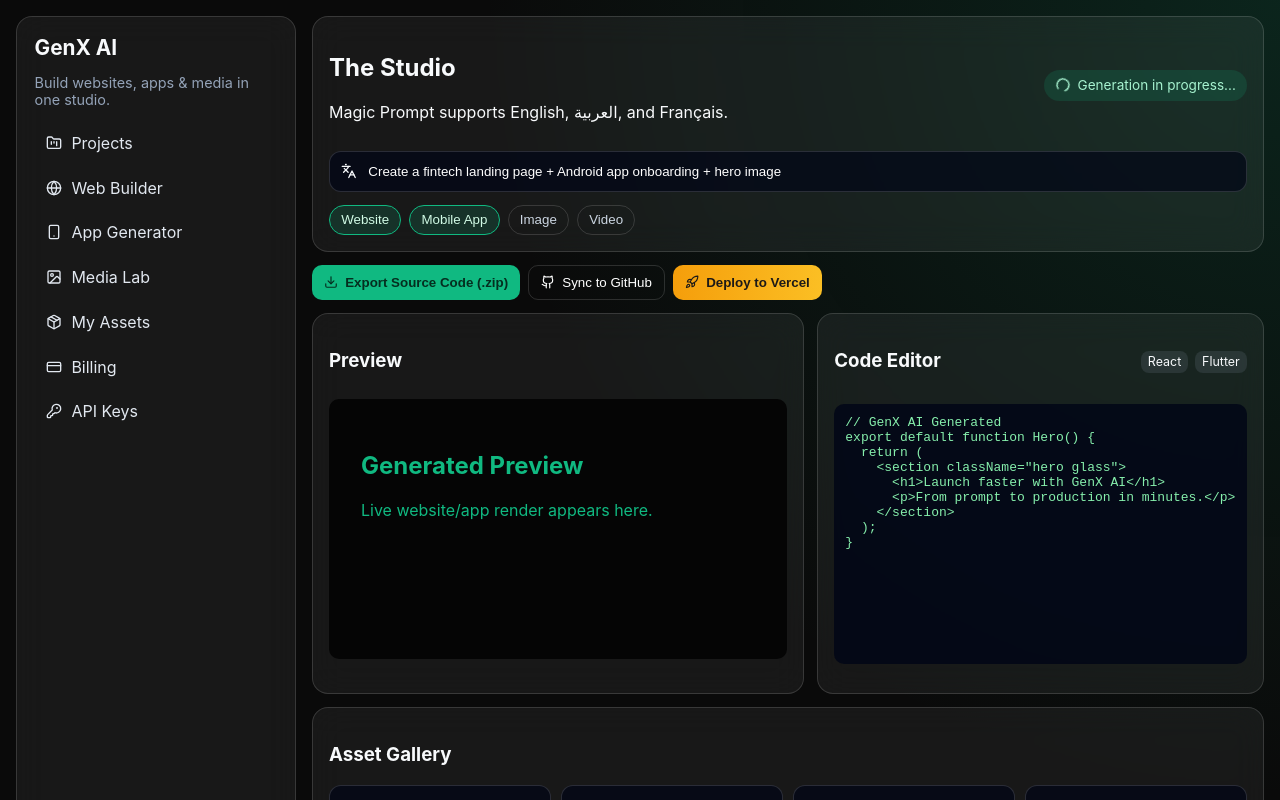
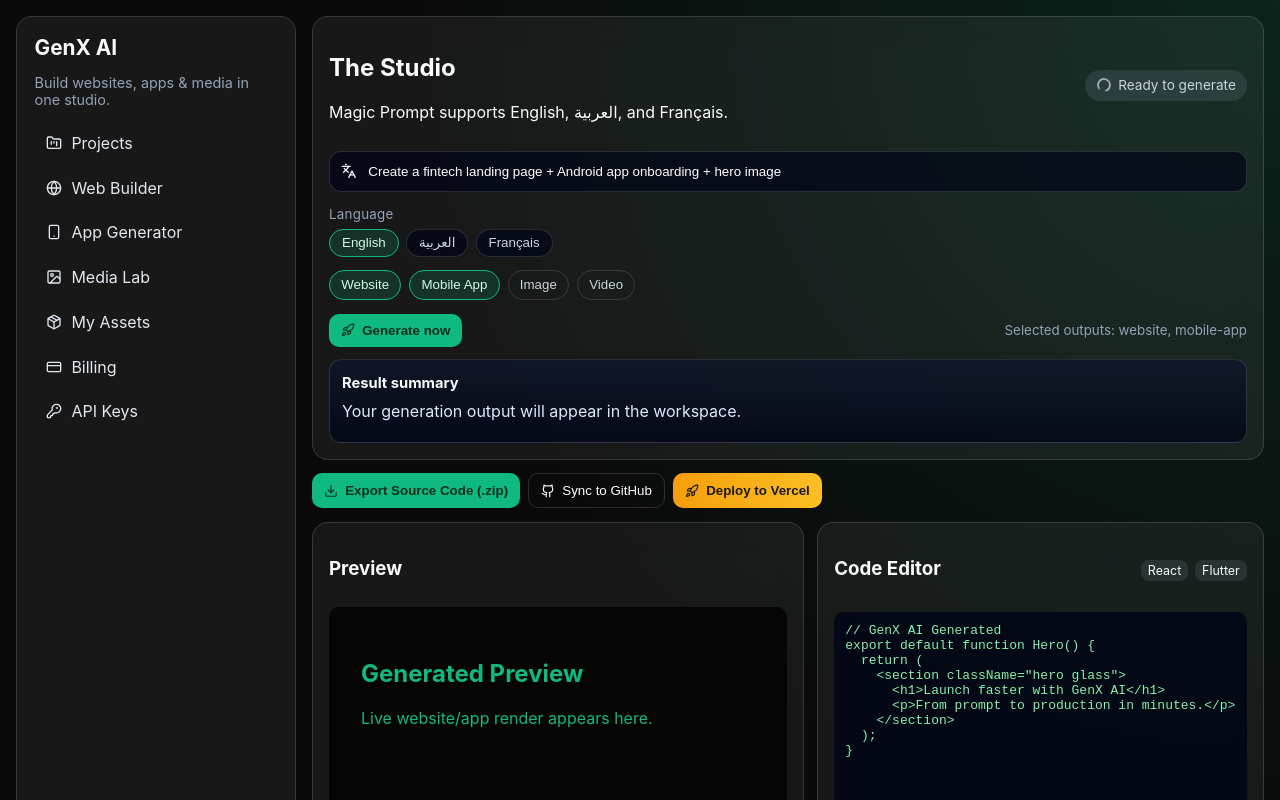
Before and after one commit to dyasse/ia-all-in-one, a Next.js app: page / in a window 1280 px wide. Shown: the top 800 px of the page. Built offline with nearby package versions, Linux system fonts and the light colour scheme.

Commit message:
feat: wire studio generate flow and refresh dashboard styling

```diff
--- a/app/globals.css
+++ b/app/globals.css
@@ -83,6 +83,9 @@
   gap: 0.4rem;
   font-size: 0.85rem;
 }
+.status-idle { background: rgba(148, 163, 184, 0.15); color: #cbd5e1; }
+.status-success { background: rgba(16, 185, 129, 0.2); color: #d1fae5; }
+.status-error { background: rgba(239, 68, 68, 0.2); color: #fecaca; }
 
 .spin { animation: spin 1.3s linear infinite; }
 @keyframes spin { to { transform: rotate(360deg); } }
@@ -108,6 +111,69 @@
 .toggles { margin-top: 0.8rem; display: flex; flex-wrap: wrap; gap: 0.5rem; }
 .switch { border: 1px solid var(--border); color: #cbd5e1; background: transparent; padding: 0.4rem 0.7rem; border-radius: 999px; }
 .switch.is-on { border-color: var(--emerald); color: #d1fae5; background: rgba(16, 185, 129, 0.16); }
+.switch:hover { border-color: rgba(16, 185, 129, 0.5); }
+
+.language-row {
+  margin-top: 0.85rem;
+  display: grid;
+  gap: 0.45rem;
+}
+.language-row small {
+  color: var(--muted);
+  letter-spacing: 0.02em;
+}
+.lang-switches {
+  display: flex;
+  flex-wrap: wrap;
+  gap: 0.45rem;
+}
+.lang-pill {
+  border-radius: 999px;
+  border: 1px solid var(--border);
+  padding: 0.35rem 0.75rem;
+  background: rgba(2, 6, 23, 0.7);
+  color: #cbd5e1;
+  cursor: pointer;
+}
+.lang-pill:hover {
+  border-color: rgba(16, 185, 129, 0.45);
+}
+.lang-pill-active {
+  border-color: var(--emerald);
+  color: #d1fae5;
+  background: rgba(16, 185, 129, 0.16);
+}
+
+.generate-row {
+  margin-top: 0.9rem;
+  display: flex;
+  align-items: center;
+  justify-content: space-between;
+  gap: 0.8rem;
+  flex-wrap: wrap;
+}
+.generate-row small {
+  color: var(--muted);
+}
+
+.summary-box {
+  margin-top: 0.8rem;
+  border: 1px solid var(--border);
+  border-radius: 12px;
+  padding: 0.75rem;
+  background: linear-gradient(180deg, rgba(15, 23, 42, 0.8), rgba(2, 6, 23, 0.8));
+}
+.summary-box strong {
+  font-size: 0.92rem;
+}
+.summary-box p {
+  margin: 0.45rem 0;
+  color: #dbeafe;
+  line-height: 1.45;
+}
+.summary-box small {
+  color: var(--muted);
+}
 
 .feature-bar { display: flex; flex-wrap: wrap; gap: 0.5rem; }
 .btn { border: 0; border-radius: 10px; display: inline-flex; align-items: center; gap: 0.45rem; padding: 0.55rem 0.75rem; cursor: pointer; }
@@ -115,6 +181,7 @@
 .btn-outline { background: transparent; border: 1px solid var(--border); color: white; }
 .btn-ghost { background: rgba(148, 163, 184, 0.12); color: white; }
 .btn-pro { background: linear-gradient(90deg, #f59e0b, #fbbf24); color: #1c1917; font-weight: 700; }
+.btn:disabled { opacity: 0.7; cursor: not-allowed; }
 
 .workspace { display: grid; grid-template-columns: 1.1fr 1fr; gap: 0.85rem; }
 .preview iframe { width: 100%; min-height: 260px; border: 0; border-radius: 10px; margin-top: 0.5rem; }
--- a/components/dashboard.tsx
+++ b/components/dashboard.tsx
@@ -22,6 +22,7 @@
 import { Button } from '@/components/ui/button';
 import { Card } from '@/components/ui/card';
 import { SwitchPill } from '@/components/ui/switch';
+import type { OutputType } from '@/types/generation';
 
 const nav = [
   { icon: FolderKanban, label: 'Projects' },
@@ -55,6 +56,62 @@
   const [mobileApp, setMobileApp] = useState(true);
   const [image, setImage] = useState(false);
   const [video, setVideo] = useState(false);
+  const [language, setLanguage] = useState<'en' | 'ar' | 'fr'>('en');
+  const [prompt, setPrompt] = useState(
+    'Create a fintech landing page + Android app onboarding + hero image'
+  );
+  const [status, setStatus] = useState<'idle' | 'running' | 'success' | 'error'>('idle');
+  const [summary, setSummary] = useState('Your generation output will appear in the workspace.');
+  const [resultId, setResultId] = useState<string | null>(null);
+
+  const outputTypes = useMemo<OutputType[]>(() => {
+    return [
+      website ? 'website' : null,
+      mobileApp ? 'mobile-app' : null,
+      image ? 'image' : null,
+      video ? 'video' : null
+    ].filter((value): value is OutputType => value !== null);
+  }, [website, mobileApp, image, video]);
+
+  async function handleGenerate() {
+    if (outputTypes.length === 0 || prompt.trim().length === 0) {
+      setStatus('error');
+      setSummary('Please provide a prompt and select at least one output type.');
+      return;
+    }
+
+    setStatus('running');
+    setSummary('Generation in progress...');
+
+    try {
+      const response = await fetch('/api/generate', {
+        method: 'POST',
+        headers: { 'Content-Type': 'application/json' },
+        body: JSON.stringify({
+          prompt,
+          language,
+          outputTypes
+        })
+      });
+
+      const data = (await response.json()) as {
+        ok: boolean;
+        result?: { summary: string; id: string };
+        error?: string;
+      };
+
+      if (!response.ok || !data.ok || !data.result) {
+        throw new Error(data.error ?? 'Generation failed. Try again.');
+      }
+
+      setStatus('success');
+      setSummary(data.result.summary);
+      setResultId(data.result.id);
+    } catch (error) {
+      setStatus('error');
+      setSummary(error instanceof Error ? error.message : 'Unexpected error while generating.');
+    }
+  }
 
   return (
     <Card>
@@ -63,23 +120,60 @@
           <h2>The Studio</h2>
           <p>Magic Prompt supports English, العربية, and Français.</p>
         </div>
-        <div className="status">
+        <div className={`status status-${status}`}>
           <LoaderCircle className="spin" size={16} />
-          Generation in progress...
+          {status === 'running'
+            ? 'Generation in progress...'
+            : status === 'success'
+              ? 'Generation complete'
+              : status === 'error'
+                ? 'Generation failed'
+                : 'Ready to generate'}
         </div>
       </div>
       <div className="prompt-shell">
         <Languages size={16} />
         <input
           placeholder="Describe your product... صف تطبيقك... Décris ton app..."
-          defaultValue="Create a fintech landing page + Android app onboarding + hero image"
+          value={prompt}
+          onChange={(event) => setPrompt(event.target.value)}
         />
+      </div>
+      <div className="language-row">
+        <small>Language</small>
+        <div className="lang-switches">
+          {[
+            { code: 'en', label: 'English' },
+            { code: 'ar', label: 'العربية' },
+            { code: 'fr', label: 'Français' }
+          ].map((lang) => (
+            <button
+              key={lang.code}
+              className={`lang-pill ${language === lang.code ? 'lang-pill-active' : ''}`}
+              onClick={() => setLanguage(lang.code as 'en' | 'ar' | 'fr')}
+            >
+              {lang.label}
+            </button>
+          ))}
+        </div>
       </div>
       <div className="toggles">
         <SwitchPill checked={website} onCheckedChange={setWebsite} label="Website" />
         <SwitchPill checked={mobileApp} onCheckedChange={setMobileApp} label="Mobile App" />
         <SwitchPill checked={image} onCheckedChange={setImage} label="Image" />
         <SwitchPill checked={video} onCheckedChange={setVideo} label="Video" />
+      </div>
+      <div className="generate-row">
+        <Button onClick={handleGenerate} disabled={status === 'running'}>
+          {status === 'running' ? <LoaderCircle className="spin" size={14} /> : <Rocket size={14} />}
+          {status === 'running' ? 'Generating...' : 'Generate now'}
+        </Button>
+        <small>Selected outputs: {outputTypes.length > 0 ? outputTypes.join(', ') : 'none'}</small>
+      </div>
+      <div className="summary-box">
+        <strong>Result summary</strong>
+        <p>{summary}</p>
+        {resultId && <small>Generation ID: {resultId}</small>}
       </div>
     </Card>
   );
```
